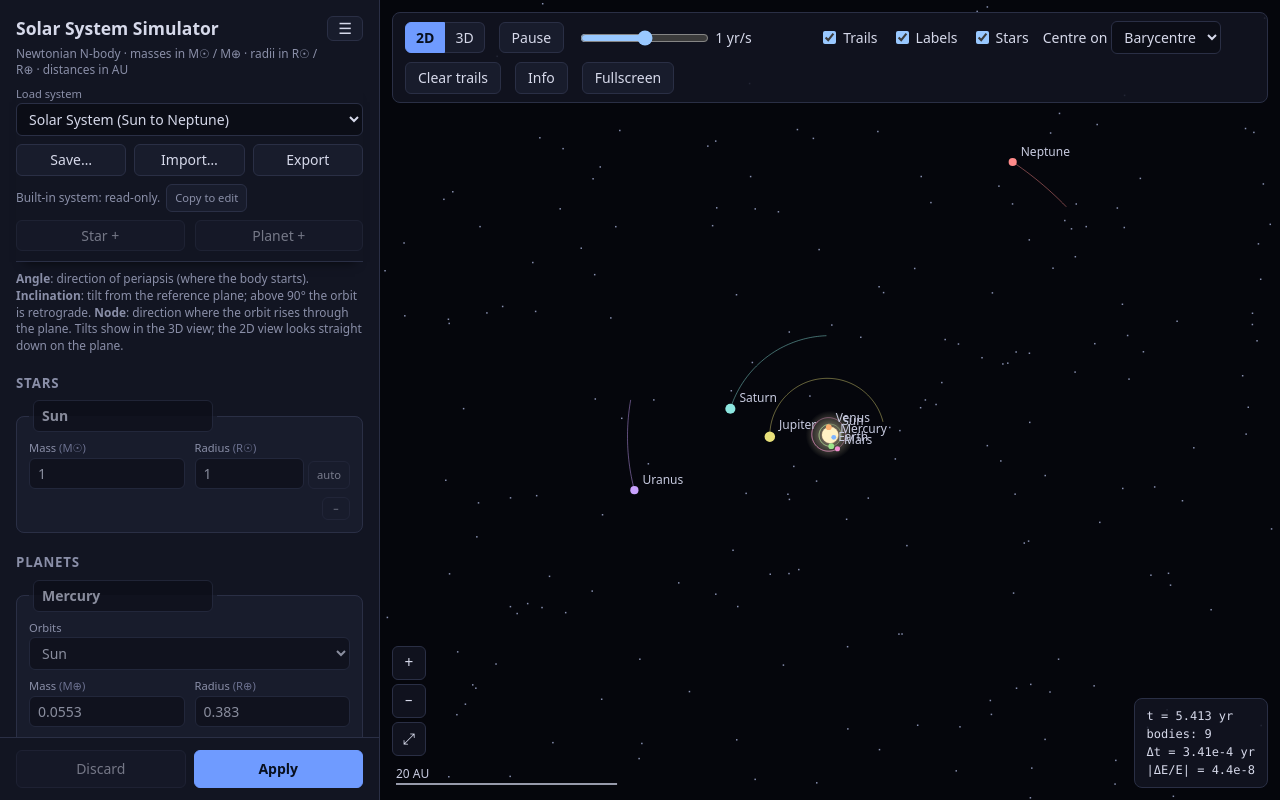
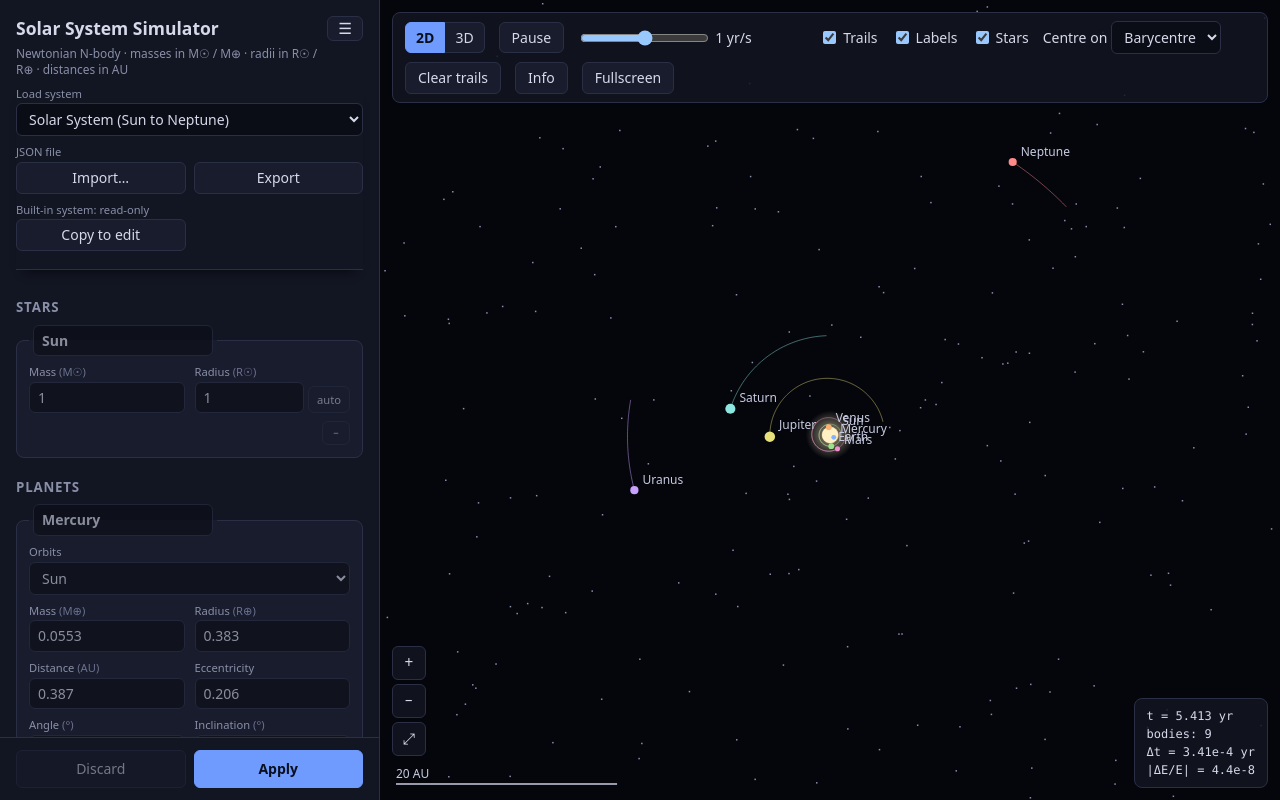
Before and after one commit to bro013/solar-system-sim, a React (Vite) app: page / in a window 1280 px wide. Built offline with nearby package versions, Linux system fonts and the light colour scheme.

Commit message:
shuffel divs

```diff
--- a/src/components/ConfigPanel.tsx
+++ b/src/components/ConfigPanel.tsx
@@ -72,11 +72,25 @@ export function ConfigPanel({ config, onChange, onApply, onLoad, readOnly, onCop
     <div className="config" ref={scrollBox}>
       {/* Pinned, so loading, saving and adding bodies stay reachable while the list of bodies scrolls. */}
       <section className="config-top" ref={pinnedTop}>
-        <SystemLibrary config={config} onLoad={onLoad} readOnly={readOnly} onCopy={onCopy} />
-        <div className="grid2">
+        <SystemLibrary config={config} onLoad={onLoad} readOnly={readOnly} />
+        {/* A built-in system offers only Copy to edit; adding bodies waits until it is copied. */}
+        {readOnly ? (
+          <div className="field">
+            <span className="field-label">Built-in system: read-only</span>
+            {/* In a pair row on its own, so it is the same size as the other buttons. */}
+            <div className="button-pair">
+              <button type="button" title="Make an editable copy of this system" onClick={onCopy}>
+                Copy to edit
+              </button>
+            </div>
+          </div>
+        ) : (
+          <div className="field">
+            <span className="field-label">Add a body</span>
+            <div className="button-pair">
               <button
                 type="button"
-            disabled={readOnly || stars.length >= MAX_STARS}
+                disabled={stars.length >= MAX_STARS}
                 title={stars.length >= MAX_STARS ? `At most ${MAX_STARS} stars` : 'Add a star'}
                 onClick={addStar}
               >
@@ -84,20 +98,16 @@ export function ConfigPanel({ config, onChange, onApply, onLoad, readOnly, onCop
               </button>
               <button
                 type="button"
-            disabled={readOnly || planets.length >= MAX_PLANETS}
+                disabled={planets.length >= MAX_PLANETS}
                 title={planets.length >= MAX_PLANETS ? `At most ${MAX_PLANETS} planets` : 'Add a planet'}
                 onClick={addPlanet}
               >
                 Planet +
               </button>
             </div>
+          </div>
+        )}
       </section>
-
-      <p className="hint">
-        <b>Angle</b>: direction of periapsis (where the body starts). <b>Inclination</b>: tilt from the reference plane;
-        above 90° the orbit is retrograde. <b>Node</b>: direction where the orbit rises through the plane. Tilts show in the
-        3D view; the 2D view looks straight down on the plane.
-      </p>
 
       {/* A disabled fieldset disables every field and button in the cards at once. */}
       <fieldset className="bodies" disabled={readOnly}>
--- a/src/components/SystemLibrary.tsx
+++ b/src/components/SystemLibrary.tsx
@@ -8,10 +8,8 @@ interface Props {
   config: SystemConfig
   /** Replaces the form's contents and restarts the simulation with them; `preset` for a built-in system. */
   onLoad: (config: SystemConfig, preset: boolean) => void
-  /** True while a built-in system is loaded, which can't be edited until it is copied. */
+  /** True while a built-in system is loaded, which can't be edited (or saved) until it is copied. */
   readOnly: boolean
-  /** Makes the loaded built-in system an editable copy. */
-  onCopy: () => void
 }
 
 function download(fileName: string, text: string) {
@@ -24,7 +22,7 @@ function download(fileName: string, text: string) {
 }
 
 /** Loading presets and saved systems, saving to browser storage, and JSON import/export. */
-export function SystemLibrary({ config, onLoad, readOnly, onCopy }: Props) {
+export function SystemLibrary({ config, onLoad, readOnly }: Props) {
   const store = useMemo(() => new SavedSystems(), [])
   const [saved, setSaved] = useState(() => store.list())
   /** Name of the saved system last loaded or saved, so saving again overwrites it by default. */
@@ -52,39 +50,35 @@ export function SystemLibrary({ config, onLoad, readOnly, onCopy }: Props) {
     return () => window.removeEventListener('storage', onStorage)
   }, [store])
 
-  const load = (config: SystemConfig, value: string, name: string, activeName: string | null, text: string | null) => {
+  const load = (config: SystemConfig, value: string, name: string, activeName: string | null) => {
     onLoad(config, value.startsWith('preset:'))
     setShown({ value, name, config })
     setActive(activeName)
     setSaveName(null)
-    setMessage(text ? { error: false, text } : null)
+    setMessage(null)
   }
 
-  const run = (action: () => void, done: string) => {
+  /** Runs a storage action, then shows `done` (or nothing), or the error if it failed. */
+  const run = (action: () => void, done: string | null) => {
     try {
       action()
       setSaved(store.list())
-      setMessage({ error: false, text: done })
+      setMessage(done ? { error: false, text: done } : null)
     } catch (e) {
       setMessage({ error: true, text: (e as Error).message })
     }
   }
 
-  /** Unlocks the loaded built-in system as an unsaved, editable copy, listed as “Copy of …”. */
-  const copy = () => {
-    onCopy()
-    setShown({ value: 'copy', name: `Copy of ${shown.name}`, config })
-    setMessage(null)
-  }
+  /** What the list shows: a built-in system unlocked with Copy to edit becomes an unsaved “Copy of …”. */
+  const current = shown.value.startsWith('preset:') && !readOnly ? { ...shown, value: 'copy', name: `Copy of ${shown.name}` } : shown
 
+  /** Delete applies to the saved system last loaded or saved, while it still exists. */
+  const deletable = active !== null && saved.some((s) => s.name === active)
   const trimmed = saveName?.trim() ?? ''
   const replacing = saved.some((s) => s.name === trimmed)
-  const defaultSaveName =
-    active ?? (shown.value === 'copy' ? shown.name : readOnly ? `Copy of ${shown.name}` : (config.stars[0]?.name ?? 'My system'))
+  const defaultSaveName = active ?? (current.value === 'copy' ? current.name : (config.stars[0]?.name ?? 'My system'))
   const submitSave = () => {
     if (!trimmed) return
-    // Saving a built-in system stores a copy of it, which can be edited like any saved system.
-    if (readOnly) onCopy()
     run(() => store.save(trimmed, config), `Saved “${trimmed}” in this browser.`)
     setShown({ value: `saved:${trimmed}`, name: trimmed, config })
     setActive(trimmed)
@@ -93,7 +87,7 @@ export function SystemLibrary({ config, onLoad, readOnly, onCopy }: Props) {
 
   const importFile = async (file: File) => {
     try {
-      load(parseProfile(await file.text()), 'file', file.name, null, `Loaded ${file.name}.`)
+      load(parseProfile(await file.text()), 'file', file.name, null)
     } catch (e) {
       setMessage({ error: true, text: e instanceof ProfileError ? e.message : `Could not read ${file.name}.` })
     }
@@ -102,9 +96,9 @@ export function SystemLibrary({ config, onLoad, readOnly, onCopy }: Props) {
   // The list selects the shown system's own option while the form still holds it unchanged. Otherwise it shows a
   // placeholder with its name, so choosing the original from the list reloads it (a select ignores re-choosing
   // its current value). Imported files, and saved systems deleted since, have no option of their own.
-  const unchanged = shown.config === config
-  const hasOption = shown.value.startsWith('preset:') || saved.some((s) => `saved:${s.name}` === shown.value)
-  const selectValue = unchanged && hasOption ? shown.value : 'current'
+  const unchanged = current.config === config
+  const hasOption = current.value.startsWith('preset:') || saved.some((s) => `saved:${s.name}` === current.value)
+  const selectValue = unchanged && hasOption ? current.value : 'current'
 
   return (
     <>
@@ -114,14 +108,14 @@ export function SystemLibrary({ config, onLoad, readOnly, onCopy }: Props) {
           value={selectValue}
           onChange={(e) => {
             const [kind, key] = e.target.value.split(/:(.*)/s)
-            if (kind === 'preset') load(structuredClone(PRESETS[+key].config), e.target.value, PRESETS[+key].name, null, null)
+            if (kind === 'preset') load(structuredClone(PRESETS[+key].config), e.target.value, PRESETS[+key].name, null)
             const s = kind === 'saved' ? saved.find((x) => x.name === key) : undefined
-            if (s) load(structuredClone(s.config), e.target.value, s.name, s.name, `Loaded “${s.name}”.`)
+            if (s) load(structuredClone(s.config), e.target.value, s.name, s.name)
           }}
         >
           {selectValue === 'current' && (
             <option value="current" disabled>
-              {unchanged ? shown.name : `${shown.name} (modified)`}
+              {unchanged ? current.name : `${current.name} (modified)`}
             </option>
           )}
           <optgroup label="Presets">
@@ -143,21 +137,16 @@ export function SystemLibrary({ config, onLoad, readOnly, onCopy }: Props) {
         </select>
       </label>
 
-      <div className="profile-buttons">
-        <button
-          type="button"
-          disabled={!store.available}
-          title={store.available ? 'Save the system in the form in this browser' : 'This browser is blocking local storage'}
-          onClick={() => setSaveName(defaultSaveName)}
-        >
-          Save…
-        </button>
+      <div className="field">
+        <span className="field-label">JSON file</span>
+        <div className="button-pair">
           <button type="button" onClick={() => fileInput.current?.click()} title="Load a system from a JSON file">
             Import…
           </button>
           <button type="button" onClick={() => download(profileFileName(config), serializeProfile(config))} title="Download the system in the form as a JSON file">
             Export
           </button>
+        </div>
         <input
           ref={fileInput}
           type="file"
@@ -170,6 +159,36 @@ export function SystemLibrary({ config, onLoad, readOnly, onCopy }: Props) {
           }}
         />
       </div>
+
+      {/* Hidden for built-in systems, which can't be saved until copied and are never deleted. */}
+      {!readOnly && (
+        <div className="field">
+          <span className="field-label">Saved in this browser</span>
+          <div className="button-pair">
+            <button
+              type="button"
+              disabled={!store.available}
+              title={store.available ? 'Save the system in the form in this browser' : 'This browser is blocking local storage'}
+              onClick={() => setSaveName(defaultSaveName)}
+            >
+              Save…
+            </button>
+            <button
+              type="button"
+              className="danger"
+              disabled={!deletable}
+              title={deletable ? `Delete “${active}” from this browser` : 'Load a saved system to delete it'}
+              onClick={() => {
+                if (!active || !window.confirm(`Delete “${active}” from this browser?`)) return
+                run(() => store.delete(active), null)
+                setActive(null)
+              }}
+            >
+              Delete
+            </button>
+          </div>
+        </div>
+      )}
 
       {saveName !== null && (
         <form
@@ -197,33 +216,7 @@ export function SystemLibrary({ config, onLoad, readOnly, onCopy }: Props) {
         </form>
       )}
 
-      {readOnly && (
-        <p className="hint saved-line">
-          Built-in system: read-only.
-          <button type="button" className="small" title="Make an editable copy of this system" onClick={copy}>
-            Copy to edit
-          </button>
-        </p>
-      )}
-
       {message && <p className={message.error ? 'import-error' : 'hint'}>{message.text}</p>}
-
-      {active && saved.some((s) => s.name === active) && (
-        <p className="hint saved-line">
-          Saved system: <b>{active}</b>
-          <button
-            type="button"
-            className="link"
-            onClick={() => {
-              if (!window.confirm(`Delete “${active}” from this browser?`)) return
-              run(() => store.delete(active), `Deleted “${active}”.`)
-              setActive(null)
-            }}
-          >
-            Delete
-          </button>
-        </p>
-      )}
     </>
   )
 }
--- a/src/index.css
+++ b/src/index.css
@@ -469,15 +469,20 @@ button.primary {
   }
 }
 
-.profile-buttons {
-  display: flex;
+/* Two equal buttons under a label, e.g. Save… and Delete. */
+.button-pair {
+  display: grid;
+  grid-template-columns: 1fr 1fr;
   gap: 8px;
-  margin: 8px 0;
 }
 
-.profile-buttons button {
-  flex: 1;
+.button-pair button {
   white-space: nowrap;
+}
+
+/* Space between the library's labelled rows: Load system, browser storage, JSON file. */
+.config-top > .field {
+  margin-bottom: 8px;
 }
 
 .import-error {
@@ -505,20 +510,16 @@ button.accent {
   font-weight: 600;
 }
 
-.saved-line {
-  display: flex;
-  align-items: baseline;
-  gap: 6px;
-  margin: 0 0 8px;
+/* Destructive actions, like deleting a saved system. */
+button.danger {
+  background: var(--error);
+  border-color: var(--error);
+  color: #1a0808;
+  font-weight: 600;
 }
 
-button.link {
-  background: none;
-  border: none;
-  padding: 0;
-  color: var(--error);
-  text-decoration: underline;
-  font-size: inherit;
+button.danger:hover:not(:disabled) {
+  border-color: #ffffff;
 }
 
 /* The Info page: a modal dialog explaining the settings. */
```
Also changed, not shown: 2 other files (tests, documents, lock files or other folders). Lines whose indentation alone changed are shown as unchanged.
